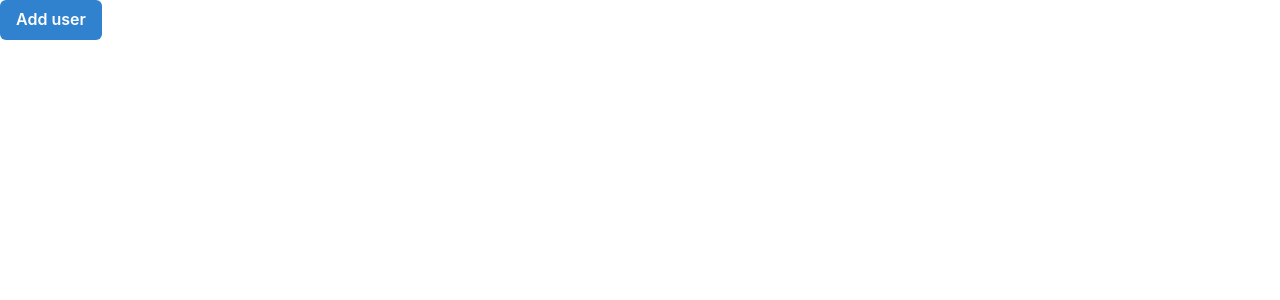
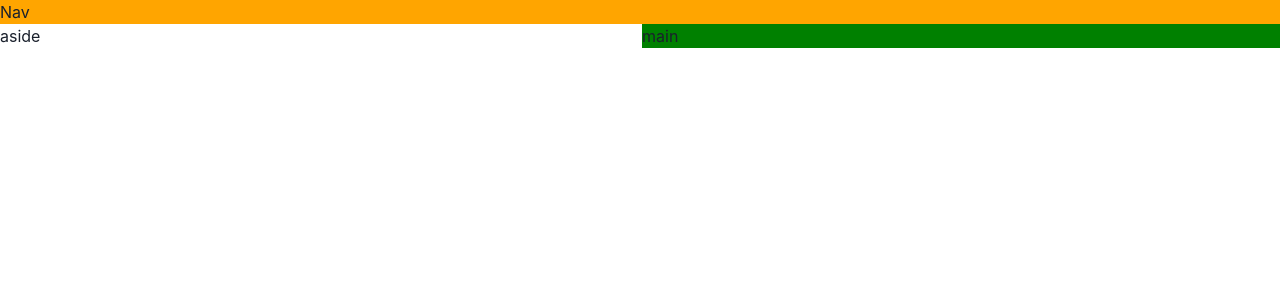
Before and after one commit to walidChaybi/dilawgame, a React (Create React App) app: page / in a window 1280 px wide. Shown: the top 300 px of the page. Built offline with nearby package versions, Linux system fonts and the light colour scheme.

Commit message:
basin layout

```diff
--- a/src/App.js
+++ b/src/App.js
@@ -1,10 +1,22 @@
-import { Button, ButtonGroup } from "@chakra-ui/react";
-
+import { Grid, GridItem, Show } from "@chakra-ui/react";
 function App() {
   return (
-    <div className="App">
-      <Button colorScheme="blue">Add user</Button>
-    </div>
+    <Grid
+      templateAreas={{
+        base: `"nav" "main"`,
+        lg: `"nav nav" "aside main"`,
+      }}
+    >
+      <GridItem bg="orange" area="nav">
+        Nav
+      </GridItem>
+      <Show above="lg">
+        <GridItem area="aside">aside</GridItem>
+      </Show>
+      <GridItem bg="green" area="main">
+        main
+      </GridItem>
+    </Grid>
   );
 }
 
```
